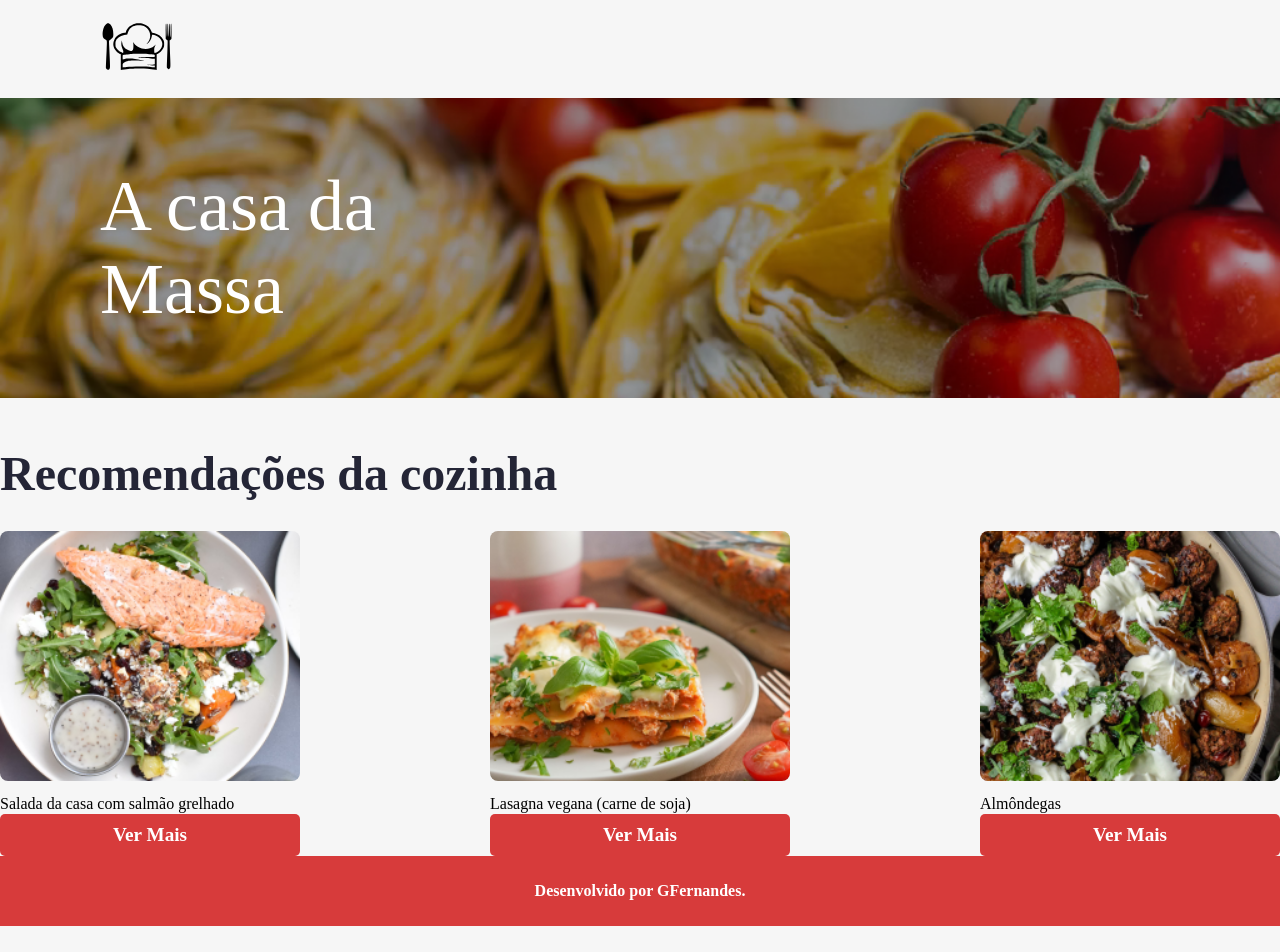
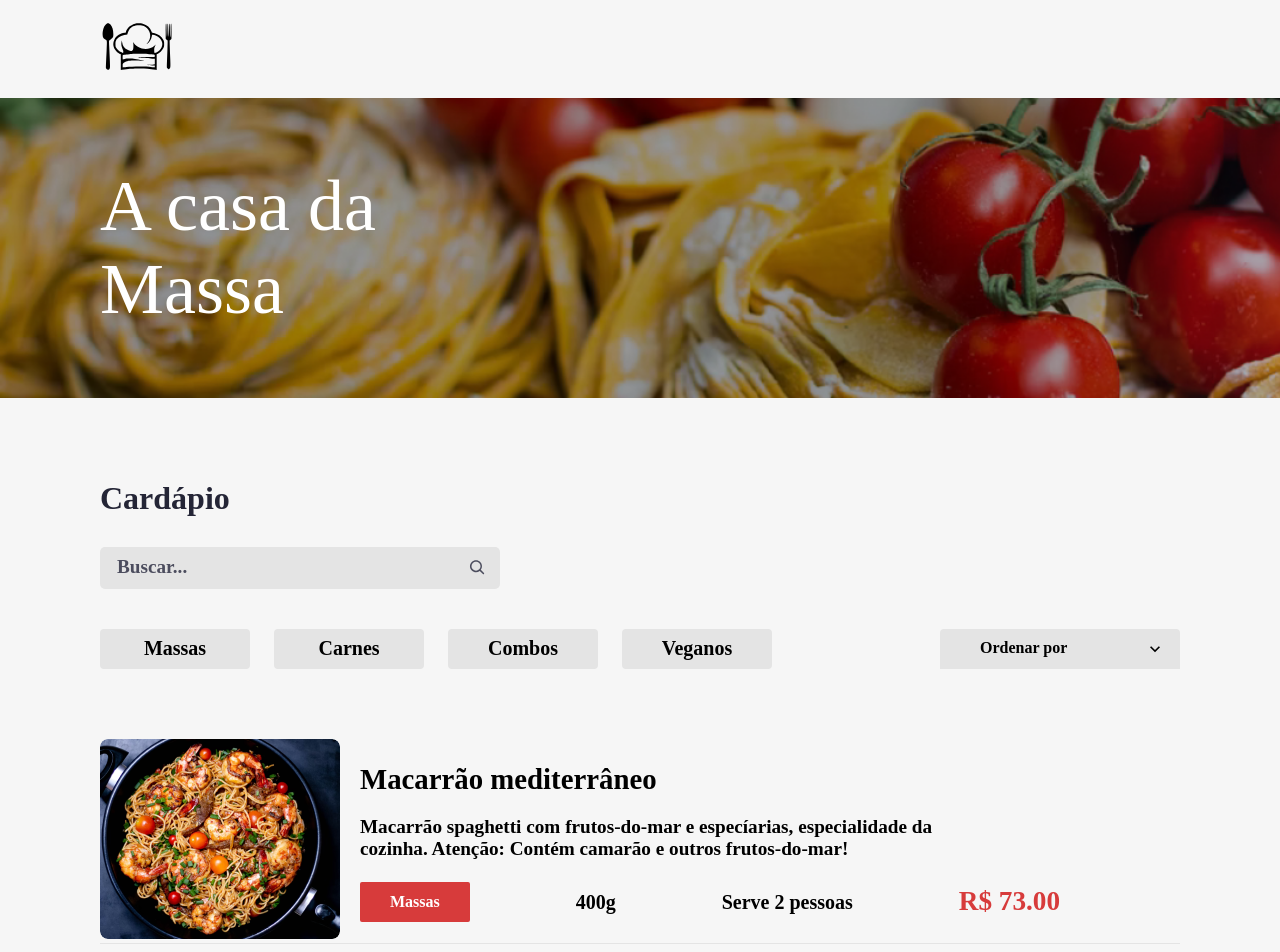
Before and after one commit to GHLFernandes/gf-pastas, a React (Create React App) app: page /menu in a window 1280 px wide. Shown: the top 952 px of the page. Before the commit the page ends 926 px from the top, so only its background shows below. Built offline with nearby package versions, Linux system fonts and the light colour scheme; a web font is replaced by a local one.

Commit message:
feat: react-router-dom

```diff
--- a/package.json
+++ b/package.json
@@ -14,6 +14,7 @@
         "react": "^18.2.0",
         "react-dom": "^18.2.0",
         "react-icons": "^4.4.0",
+        "react-router-dom": "^6.4.0",
         "react-scripts": "^2.1.3",
         "styled-components": "^5.3.5",
         "typescript": "^4.8.2",
--- a/src/components/Footer/index.tsx
+++ b/src/components/Footer/index.tsx
@@ -10,7 +10,7 @@ const StyledFooter = styled.section`
     display: block;
     text-align: center;
     padding: 10px 20px;
-    margin: 0 auto;
+    margin: 50px auto 0 auto;
 
     ul li {
         display: inline-block;
--- a/src/index.tsx
+++ b/src/index.tsx
@@ -1,10 +1,9 @@
 import React from 'react';
 import ReactDOM from 'react-dom/client';
-import Menu from './pages/Menu';
 import NavigationBar from './components/NavigationBar';
 import Header from './components/Header';
 import Footer from './components/Footer';
-import Home from './pages/Home';
+import Router from '@/routes';
 
 import './index.css';
 import 'normalize.css';
@@ -12,11 +11,12 @@ import 'normalize.css';
 const root = ReactDOM.createRoot(
   document.getElementById('root') as HTMLElement
 );
+
 root.render(
 	<React.StrictMode>
 		<NavigationBar/>
 		<Header>A casa da Massa</Header>
-		<Home />
+		<Router />
 		<Footer />
 	</React.StrictMode>
 );
--- /dev/null
+++ b/src/routes.jsx
@@ -0,0 +1,16 @@
+import React from 'react';
+import { BrowserRouter as Router, Routes, Route } from 'react-router-dom';
+import Home from './pages/Home';
+import Menu from './pages/Menu';
+
+export default function AppRouter() {
+    return(
+        <Router>
+            <Routes>
+                <Route path='/' element={<Home />} />
+                <Route path='/home' element={<Home />} />
+                <Route path='/menu' element={<Menu />} />
+            </Routes>
+        </Router>
+    );
+}
```
Also changed, not shown: 1 other file (tests, documents, lock files or other folders).
